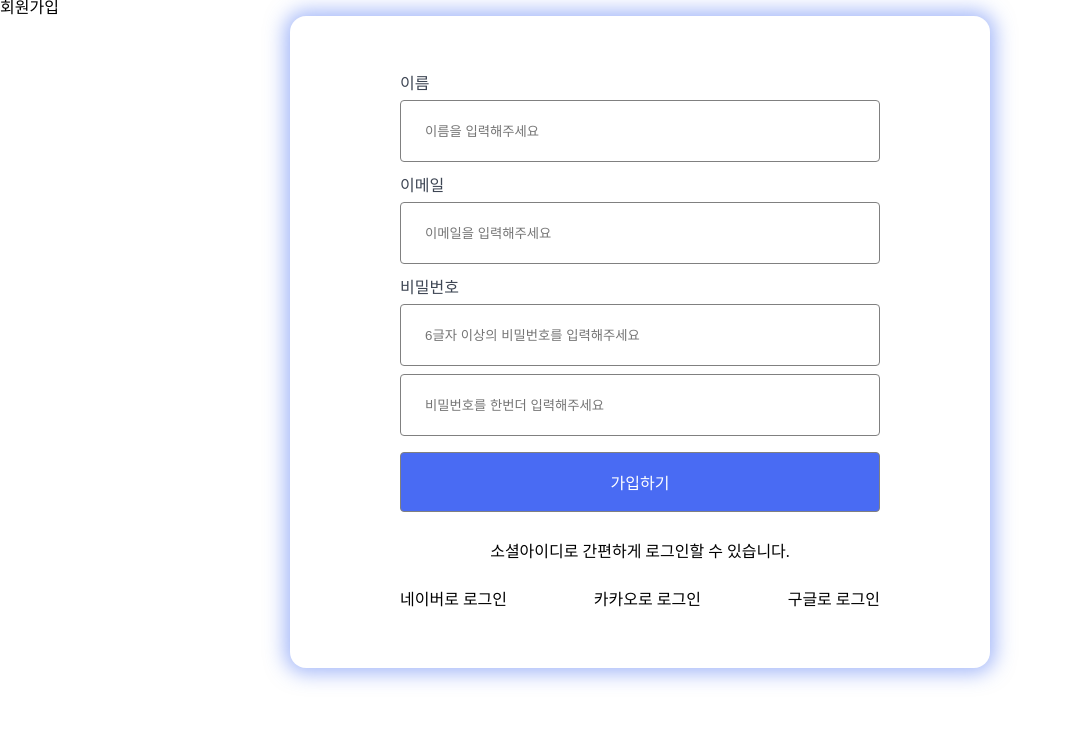
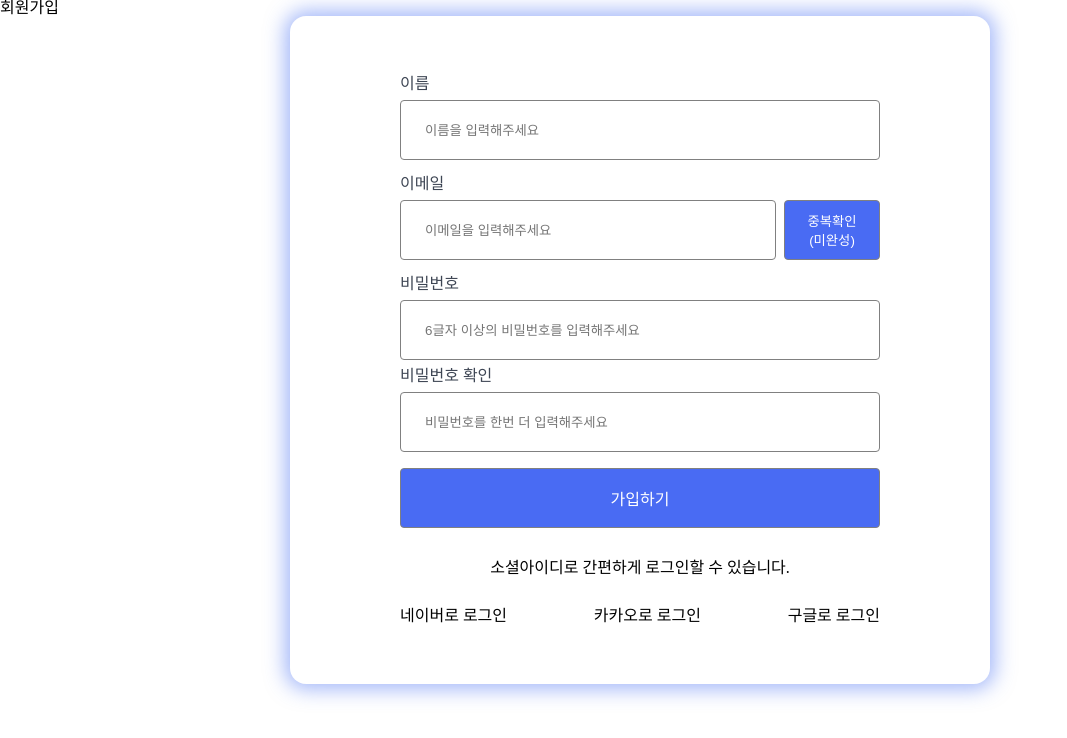
Before and after one commit to Improved-Lion/Login_DONGAPPLE, a React app: page /signup in a window 1280 px wide. Shown: the top 738 px of the page, without its empty margins (0-1067 px from the left). Built offline with nearby package versions, Linux system fonts and the light colour scheme; the HTML template or start-up script is replaced by a standard one.

Commit message:
✨ 스키마 수정

```diff
--- a/src/pages/Login.tsx
+++ b/src/pages/Login.tsx
@@ -120,12 +120,12 @@ const ErrorMessage = styled.p`
 const validationSchema = yup.object().shape({
   email: yup
     .string()
-    .email('유효한 이메일 주소를 입력해주세요.')
-    .required('이메일은 필수 입력 항목입니다.'),
+    .required('이메일은 필수 입력 항목입니다.')
+    .email('유효한 이메일 주소를 입력해주세요.'),
   password: yup
     .string()
-    .min(6, '비밀번호는 6자 이상입니다.')
-    .required('비밀번호는 필수 입력 항목입니다.'),
+    .required('비밀번호는 필수 입력 항목입니다.')
+    .min(6, '비밀번호는 6자 이상입니다.'),
 });
 
 // Component
--- a/src/pages/Signup.tsx
+++ b/src/pages/Signup.tsx
@@ -1,14 +1,16 @@
-import { createUserWithEmailAndPassword } from 'firebase/auth';
+import {
+  createUserWithEmailAndPassword,
+  fetchSignInMethodsForEmail,
+} from 'firebase/auth';
 import React, { useState } from 'react';
-import { Link } from 'react-router-dom';
 import { auth } from './../firebaseConfig';
 import styled, { keyframes } from 'styled-components';
-import * as yup from 'yup'; // yu
+import * as yup from 'yup';
 
+// Styled Components
 const Container = styled.div`
   padding: 3.75rem 6.875rem;
   margin: auto;
-  // border: 0.0625rem solid black;
   border-radius: 1rem;
   box-shadow: 0 0 20px 5px rgba(71, 111, 243, 0.5);
   max-width: 30rem;
@@ -23,26 +25,15 @@ const Form = styled.form`
   flex-direction: column;
   gap: 1rem;
   width: 100%;
-  & input:focus ~ label {
-    color: #496bf3;
-  }
 `;
 
 const InputWrapper = styled.div`
   display: flex;
   flex-direction: column;
   gap: 0.5rem;
-  position: relative;
-
-  &:focus-within label {
-    color: #496bf3;
-  }
 `;
 
 const StyledLabel = styled.label`
-  display: flex;
-  flex-direction: column;
-  gap: 0.5rem;
   color: #3e4654;
   font-size: 1rem;
   cursor: pointer;
@@ -53,10 +44,34 @@ const StyledInput = styled.input`
   border: 1px solid gray;
   border-radius: 4px;
   height: 3.75rem;
+  width: 100%;
+  box-sizing: border-box;
+
   &:focus {
     border: 1px solid #496bf3;
     box-shadow: 0 0 0 2px rgba(73, 107, 243, 0.9);
     outline: none;
+  }
+`;
+
+const InputWithButton = styled.div`
+  display: flex;
+  gap: 0.5rem;
+  align-items: center;
+  width: 100%;
+`;
+
+const StyledButton = styled.button`
+  padding: 0.5rem 1rem;
+  border: 1px solid gray;
+  border-radius: 4px;
+  background-color: #496bf3;
+  color: white;
+  cursor: pointer;
+  height: 3.75rem;
+  min-width: 6rem;
+  &:hover {
+    background-color: #2548d2;
   }
 `;
 
@@ -68,6 +83,7 @@ const StyledSubmit = styled.input`
   height: 3.75rem;
   background-color: #496bf3;
   color: #fff;
+  cursor: pointer;
 
   transition:
     background-color 0.2s ease,
@@ -97,23 +113,56 @@ const ErrorMessage = styled.p`
   animation: ${shake} 0.25s ease;
 `;
 
+// Validation Schema
 const validationSchema = yup.object().shape({
   email: yup
     .string()
-    .email('유효한 이메일 주소를 입력해주세요.')
-    .required('이메일은 필수 입력 항목입니다.'),
+    .required('이메일은 필수 입력 항목입니다.')
+    .email('유효한 이메일 주소를 입력해주세요.'),
   password: yup
     .string()
-    .min(6, '비밀번호는 6자 이상입니다.')
-    .required('비밀번호는 필수 입력 항목입니다.'),
+    .required('비밀번호는 필수 입력 항목입니다.')
+    .min(6, '비밀번호는 6자 이상입니다.'),
+  confirmPassword: yup
+    .string()
+    .oneOf(
+      [yup.ref('password'), undefined],
+      '비밀번호와 비밀번호 확인이 일치하지 않습니다.'
+    )
+    .required('비밀번호 확인은 필수 입력 항목입니다.'),
 });
 
+// Component
 const Signup: React.FC = () => {
   const [name, setName] = useState<string>('');
   const [email, setEmail] = useState<string>('');
   const [password, setPassword] = useState<string>('');
   const [confirmPassword, setConfirmPassword] = useState<string>('');
   const [error, setError] = useState<string>('');
+  const [emailCheckError, setEmailCheckError] = useState<string>(''); // 이메일 중복 확인 오류
+
+  const handleEmailChecked = async () => {
+    // 이메일 형식 검증
+    try {
+      await yup.string().email().validate(email);
+      try {
+        console.log('이메일 정상');
+        const methods = await fetchSignInMethodsForEmail(auth, email);
+        if (methods.length > 0) {
+          setEmailCheckError('이미 사용 중인 이메일입니다.');
+          console.log('사용중');
+        } else {
+          setEmailCheckError('');
+          console.log('사용가능');
+        }
+      } catch (error) {
+        console.error('Error checking email:', error);
+        setEmailCheckError('이메일 중복 확인에 실패했습니다.');
+      }
+    } catch (validationError) {
+      setEmailCheckError('유효한 이메일 주소를 입력해주세요.');
+    }
+  };
 
   const handleSubmit = async (e: React.FormEvent) => {
     e.preventDefault();
@@ -122,16 +171,8 @@ const Signup: React.FC = () => {
       // 유효성 검사
       await validationSchema.validate({ email, password, confirmPassword });
       // 비밀번호 일치 확인
-      if (password !== confirmPassword) {
-        throw new yup.ValidationError(
-          '비밀번호와 비밀번호 확인이 일치하지 않습니다.',
-          null,
-          'confirmPassword'
-        );
-      }
-
       await createUserWithEmailAndPassword(auth, email, password);
-      alert('회원가입성공');
+      alert('회원가입 성공');
     } catch (validationError) {
       if (validationError instanceof yup.ValidationError) {
         setError(validationError.message);
@@ -140,6 +181,7 @@ const Signup: React.FC = () => {
       }
     }
   };
+
   return (
     <>
       <h1>회원가입</h1>
@@ -148,13 +190,16 @@ const Signup: React.FC = () => {
           <InputWrapper>
             <StyledLabel>이름</StyledLabel>
             <StyledInput
-              type="string"
+              type="text"
               id="name"
               placeholder="이름을 입력해주세요"
+              value={name}
+              onChange={(e) => setName(e.target.value)}
             />
           </InputWrapper>
           <InputWrapper>
             <StyledLabel>이메일</StyledLabel>
+            <InputWithButton>
               <StyledInput
                 type="email"
                 id="email"
@@ -162,6 +207,12 @@ const Signup: React.FC = () => {
                 value={email}
                 onChange={(e) => setEmail(e.target.value)}
               />
+              <StyledButton type="button" onClick={handleEmailChecked}>
+                중복확인 <br /> (미완성)
+              </StyledButton>
+            </InputWithButton>
+            {/* 이메일 중복 확인 오류 메시지 */}
+            {emailCheckError && <ErrorMessage>{emailCheckError}</ErrorMessage>}
           </InputWrapper>
           <InputWrapper>
             <StyledLabel>비밀번호</StyledLabel>
@@ -172,18 +223,19 @@ const Signup: React.FC = () => {
               value={password}
               onChange={(e) => setPassword(e.target.value)}
             />
+            <StyledLabel htmlFor="confirmPassword">비밀번호 확인</StyledLabel>
             <StyledInput
               type="password"
               id="confirmPassword"
-              placeholder="비밀번호를 한번더 입력해주세요"
+              placeholder="비밀번호를 한번 더 입력해주세요"
               value={confirmPassword}
               onChange={(e) => setConfirmPassword(e.target.value)}
             />
           </InputWrapper>
-          <StyledSubmit type="submit" value={'가입하기'} />
+          <StyledSubmit type="submit" value="가입하기" />
         </Form>
 
-        {error && <ErrorMessage key={error}>{error}</ErrorMessage>}
+        {error && <ErrorMessage>{error}</ErrorMessage>}
         <p>소셜아이디로 간편하게 로그인할 수 있습니다.</p>
         <StyledUl>
           <li>네이버로 로그인</li>
```
Lines whose indentation alone changed are shown as unchanged.
